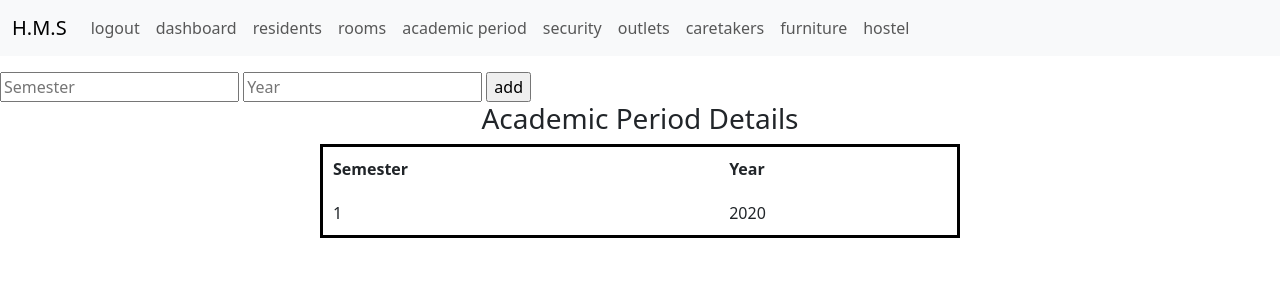
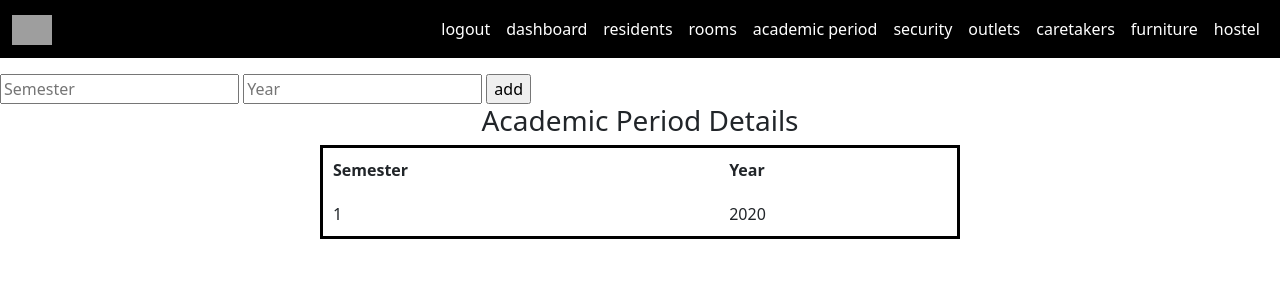
Before and after one commit to myCSEprojects/hostel-management-system, a Flask app: page /admin/academic_period in a window 1280 px wide. Shown: the top 300 px of the page. Run offline with Flask 2, Linux system fonts and the light colour scheme; tables that the repository leaves empty hold one stand-in row (values such as "Sample post"); some libraries are stand-ins or nearby versions; some web fonts are replaced; grey boxes are pictures that could not be loaded.

Commit message:
Update navbar.html

```diff
--- a/templates/navbar.html
+++ b/templates/navbar.html
@@ -1,16 +1,56 @@
-<nav class="navbar navbar-expand-lg bg-body-tertiary">
+<style>
+    /* Customize the navbar colors */
+    .navbar {
+        background-color: black;
+        color: #fff;
+
+
+    }
+
+    .navbar-brand {
+        font-weight: lighter;
+        font-size: 1.5rem;
+        color: white;
+    }
+    .container-fluid{
+        width: 100%;
+    }
+
+    .nav-link {
+        color: #fff !important;
+        font-size: 1.2rem;
+    }
+
+    .nav-link:hover {
+        color: #ffc107 !important;
+    }
+
+    .logo-image {
+        height: 30px;
+        margin-right: 10px;
+    }
+</style>
+
+<!-- Add the Bootstrap 5 CSS and JS files in the head section of the HTML file -->
+<link rel="stylesheet" href="https://cdnjs.cloudflare.com/ajax/libs/bootstrap/5.3.1/css/bootstrap.min.css" integrity="sha512-x9JFPe/Q4Q4DehyV89FxvPKu90wVjKkDggPbssRpLhGoh9zV8PAdHNuNXofa+1vJkGwW8+06/y0xoaxfN/Sp2Q==" crossorigin="anonymous" referrerpolicy="no-referrer" />
+<script src="https://cdnjs.cloudflare.com/ajax/libs/bootstrap/5.3.1/js/bootstrap.min.js" integrity="sha512-HmJmtLY30J6U1r5SSByF6Rj+8LJh6Hhh//Gq1jrXWzg8fse57iZnEEcIv91jWwG8YYhnMsFySyL+5H1NS5lOaw==" crossorigin="anonymous" referrerpolicy="no-referrer"></script>
+
+<!-- Add the navigation bar HTML code -->
+<nav class="navbar navbar-expand-lg">
     <div class="container-fluid">
-        <a class="navbar-brand" href="#">H.M.S</a>
+        <a class="navbar-brand" href="#">
+            <img src="/static/images/iitgn_logo.png" alt="Logo" class="logo-image" >Hostel Management System
+        </a>
         <!-- Button for the navbar -->
         <button class="navbar-toggler" type="button" data-bs-toggle="collapse" data-bs-target="#navbarNav"
             aria-controls="navbarNav" aria-expanded="false" aria-label="Toggle navigation">
             <span class="navbar-toggler-icon"></span>
         </button>
         <div class="collapse navbar-collapse" id="navbarNav">
-            <ul class="navbar-nav">
+            <ul class="navbar-nav ms-auto">
                 {% for page in pages %}
                 <li class="nav-item">
-                    <a class="nav-link"  href="{{pages[page]}}">{{ page }}</a>
+                    <a class="nav-link" href="{{pages[page]}}">{{ page }}</a>
                 </li>
                 {% endfor %}
             </ul>
```
